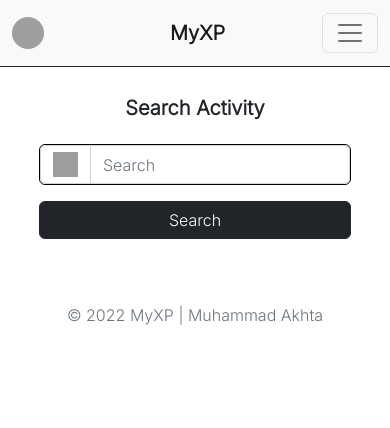
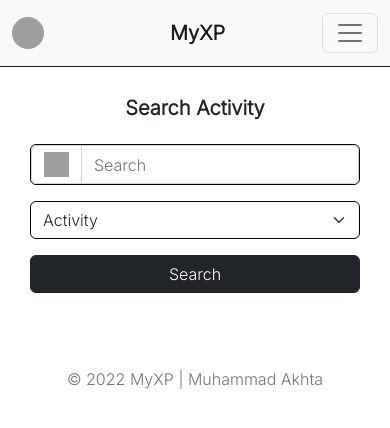
Before and after one commit to Akosovski/MyXP, a Django app: a page that uses templates/progression/search_activity.html in a window 390 px wide. Shown: the top 428 px of the page. Run offline with Django 4.2, Linux system fonts and the light colour scheme; a user stored in the database is signed in; grey boxes are pictures that could not be loaded.

Commit message:
Search Bar Minor Rework

```diff
--- a/myxp/static/css/style.css
+++ b/myxp/static/css/style.css
@@ -43,6 +43,14 @@
 
 #search-bar{
     max-width: 600px;
+    margin-right: 18px;
+    transition: all 300ms;
+}
+
+#activity-selector{
+    max-width: 140px;
+    border: 1px solid black;
+    margin-top: 18px;
     transition: all 300ms;
 }
 
@@ -58,6 +66,11 @@
     }
     .search-button{
         margin: 0;
+        margin-bottom: 10px;
+    }
+    #activity-selector{
+        max-width: 100%;
+        margin-top: 0;
     }
 }
 
--- a/templates/progression/search_activity.html
+++ b/templates/progression/search_activity.html
@@ -12,11 +12,16 @@
         {% csrf_token %}
         <h5 class="mt-5" style="text-align: center; font-weight: bold">Search Activity</h5>
         <!-- Search Bar -->
-        <div class="container d-sm-flex justify-content-center d-grid justify-content-sm-center ">
+        <div class="container d-sm-flex justify-content-center d-grid justify-content-sm-center">
             <div class="input-group mt-3 mb-3 rounded" id="search-bar">
                 <label class="input-group-text" for="searchInput" style="background-color: white;"><img src="https://www.svgrepo.com/show/14071/search.svg" width="25" height="25" class="flex-shrink-0"></label>
-                <input type="text" class="form-control activityadd" name="search" id="searchInput" placeholder="Search">
+                <input type="text" class="form-control activityadd" name="search" id="searchInput" placeholder="Search" required>
             </div>
+            <select class="form-select mb-3 rounded" id="activity-selector">
+                <option selected>Activity</option>
+                <option value="1">Points</option>
+                <option value="2">Date</option>
+            </select>
             <input type="submit" value="Search" class="btn btn-dark w-auto xpadd search-button rounded">
         </div>
     </form>
```
